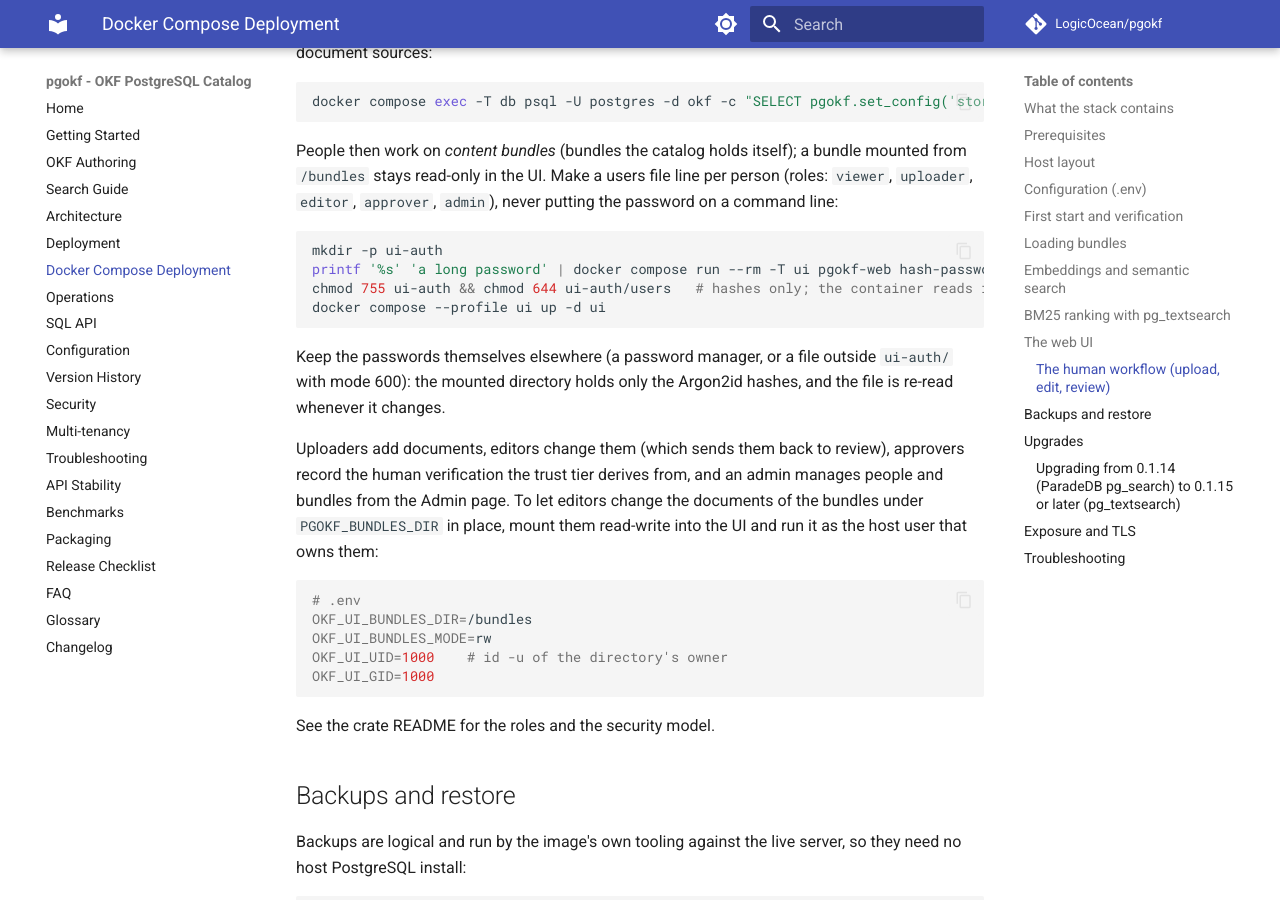
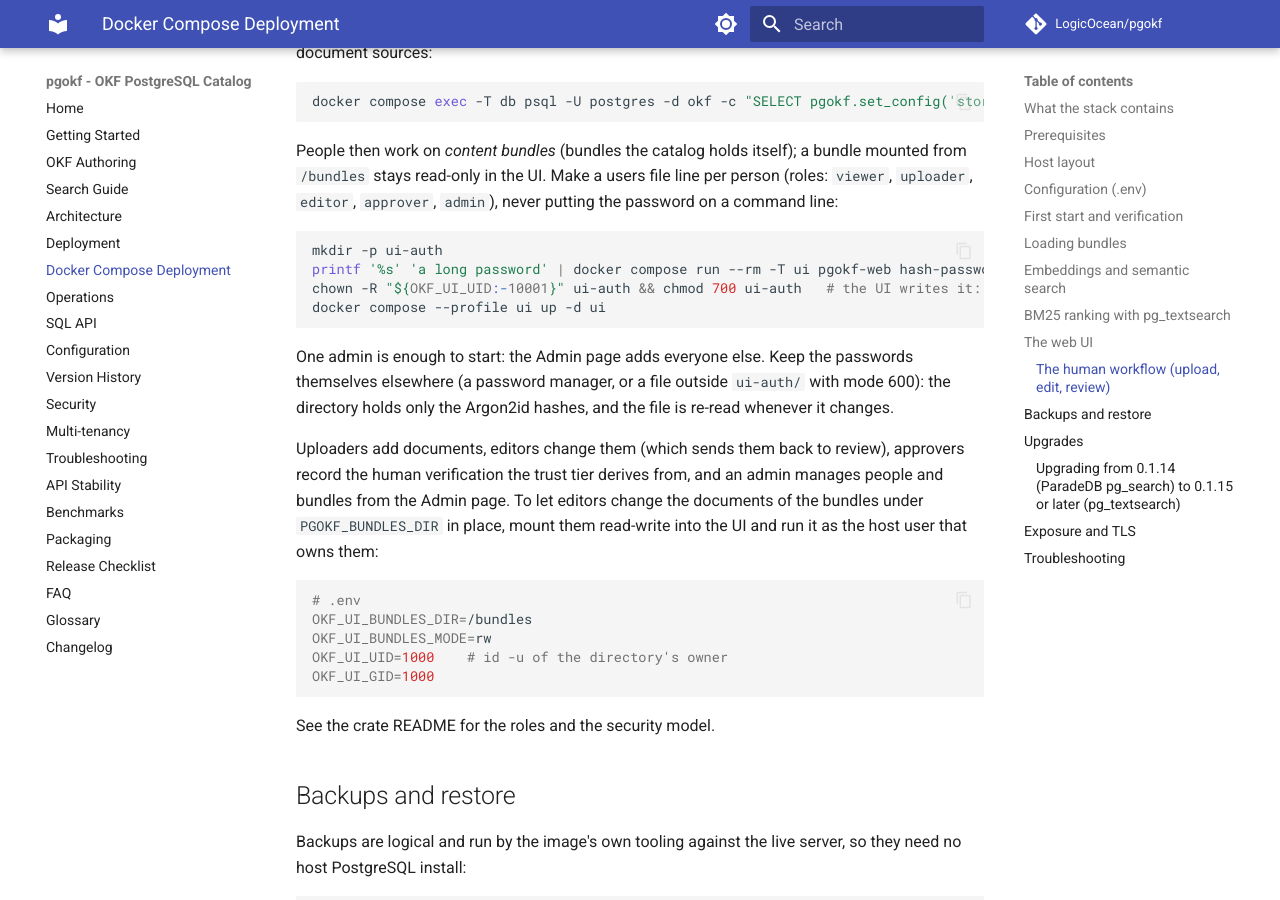
Before and after one commit to LogicOcean/pgokf, an MkDocs documentation site: the page built from docs/compose-deployment.md, in a window 1280 px wide and 900 px high, scrolled down 6100 px. Built offline with MkDocs 1.6.1 and Material for MkDocs 9.7.7, drawn with Linux system fonts in a browser that asks for light colours; comment, search, counter and statistics services are not loaded.

Commit message:
fix(compose): mount the users directory writable so the Admin page can manage people
Co-Authored-By: Claude Fable 5.1 <noreply@anthropic.com>
Claude-Session: https://claude.ai/code/session_015xne2Mu1g5H63WrE8sRg7U

````diff
--- a/docs/compose-deployment.md
+++ b/docs/compose-deployment.md
@@ -249,14 +249,15 @@ file line per person (roles: `viewer`, `uploader`, `editor`, `approver`,
 
 ```sh
 mkdir -p ui-auth
-printf '%s' 'a long password' | docker compose run --rm -T ui pgokf-web hash-password --user alice --role approver >> ui-auth/users
-chmod 755 ui-auth && chmod 644 ui-auth/users   # hashes only; the container reads it as uid 10001
+printf '%s' 'a long password' | docker compose run --rm -T ui pgokf-web hash-password --user alice --role admin >> ui-auth/users
+chown -R "${OKF_UI_UID:-10001}" ui-auth && chmod 700 ui-auth   # the UI writes it: the Admin page manages people
 docker compose --profile ui up -d ui
 ```
 
-Keep the passwords themselves elsewhere (a password manager, or a file
-outside `ui-auth/` with mode 600): the mounted directory holds only the
-Argon2id hashes, and the file is re-read whenever it changes.
+One admin is enough to start: the Admin page adds everyone else. Keep the
+passwords themselves elsewhere (a password manager, or a file outside
+`ui-auth/` with mode 600): the directory holds only the Argon2id hashes,
+and the file is re-read whenever it changes.
 
 Uploaders add documents, editors change them (which sends them back to
 review), approvers record the human verification the trust tier derives
````
Also changed, not shown: 2 other files.
